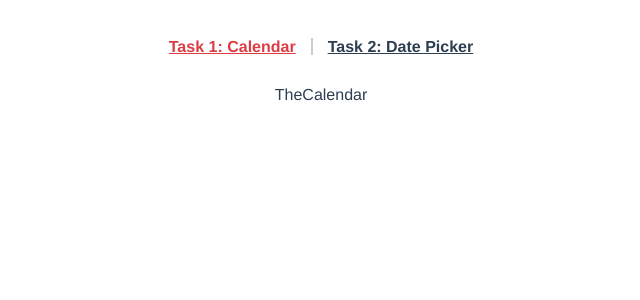
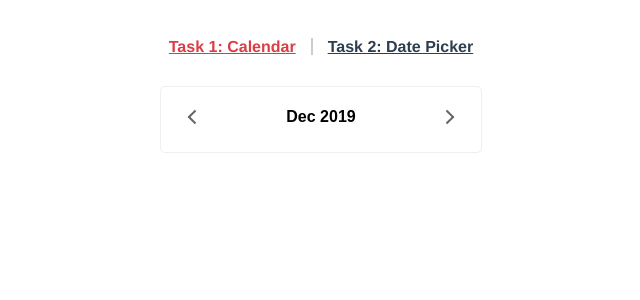
Before and after one commit to askiebaby/my-vue-calendar, a Vue app: page /calendar in a window 1280 px wide. Shown: the top 300 px of the page, without its empty margins (319-959 px from the left). Built offline with nearby package versions, Linux system fonts and the light colour scheme.

Commit message:
Feat: Finish calenadr nav UI

```diff
--- /dev/null
+++ b/src/components/CalendarWidget.vue
@@ -0,0 +1,63 @@
+<template>
+  <section class="calendar">
+    <CalendarNav :today="today" />
+  </section>
+</template>
+
+<script>
+import CalendarNav from '@/components/calendar/CalendarNav';
+
+export default {
+  name: 'CalendarWidget',
+  props: {
+    today: {
+      type: Object,
+      default: () => {},
+      required: true,
+    },
+  },
+  data() {
+    return {};
+  },
+  computed: {},
+  methods: {},
+  components: {
+    CalendarNav,
+  },
+};
+</script>
+
+<style lang="scss" scoped>
+  .calendar {
+    position: relative;
+    width: 300px;
+    margin: auto;
+    border: 1px solid #efefef;
+    padding: 10px;
+    border-radius: 5px;
+    text-align: center;
+    background-color: #ffffff;
+
+    /deep/ button {
+      border: 0;
+      cursor: pointer;
+      background-color: transparent;
+
+      &:hover {
+        background-color: #eeeeee;
+      }
+
+      &:active {
+        &::before,
+        &::after {
+          background-color: #000000;
+        }
+      }
+
+      &:focus {
+        border: 1px dashed #db3d4450;
+        outline: 0;
+      }
+    }
+  }
+</style>
--- /dev/null
+++ b/src/components/calendar/CalendarNav.vue
@@ -0,0 +1,136 @@
+<template>
+  <nav class="calendar__nav">
+    <!-- 控制區塊：上一月 -->
+    <div class="calendar__nav__month-controller">
+      <button class="calendar__nav__prev"></button>
+    </div>
+
+    <!-- 顯示目前年月，或是選擇後的年月 -->
+    <button class="calendar__nav__month-year" v-html="thisYearAndMonthDisplay" />
+
+    <!-- 控制區塊：下一月 -->
+    <div class="calendar__nav__month-controller">
+      <button class="calendar__nav__next"></button>
+    </div>
+  </nav>
+</template>
+
+<script>
+export default {
+  name: 'CalendarNav',
+  props: {
+    today: {
+      type: Object,
+      default: () => {},
+      required: true,
+    },
+  },
+  data() {
+    return {
+      monthEN: [
+        'January',
+        'February',
+        'March',
+        'April',
+        'May',
+        'June',
+        'July',
+        'August',
+        'September',
+        'October',
+        'November',
+        'December',
+      ],
+    };
+  },
+  computed: {
+    thisYearAndMonthDisplay() {
+      return `${this.monthEN[this.today.month].slice(0, 3)} ${this.today.year}`;
+    },
+  },
+  methods: {},
+  components: {},
+};
+</script>
+
+<style lang="scss" scoped>
+  // arrow settings
+  $arrow-top: 16px;
+  $arrow-bottom: 22px;
+  $arrow-margin-with-content: 16px;
+
+  .calendar__nav {
+    display: flex;
+    justify-content: space-around;
+    align-items: center;
+    margin-bottom: 5px;
+
+    &__month-year {
+      flex-basis: 70%;
+      font-size: 1rem;
+      font-weight: 600;
+      padding: 8px 0px;
+      border-radius: 3px;
+    }
+
+    &__month-controller {
+      > button {
+        display: block;
+        position: relative;
+        border: 1px solid #ffffff;
+        border-radius: 50%;
+        padding: 0;
+        width: 40px;
+        height: 40px;
+      }
+    }
+
+    &__prev,
+    &__next {
+      &::before,
+      &::after {
+        content: '';
+        position: absolute;
+        width: 10px;
+        height: 2px;
+        background-color: #666666;
+      }
+
+      &::before {
+        transform: rotate(45deg);
+      }
+
+      &::after {
+        transform: rotate(-45deg);
+      }
+    }
+
+    &__prev {
+      &::before,
+      &::after {
+        right: $arrow-margin-with-content;
+      }
+
+      &::before {
+        top: $arrow-bottom;
+      }
+
+      &::after {
+        top: $arrow-top;
+      }
+    }
+    &__next {
+      &::before,
+      &::after {
+        left: $arrow-margin-with-content;
+      }
+
+      &::before {
+        top: $arrow-top;
+      }
+      &::after {
+        top: $arrow-bottom;
+      }
+    }
+  }
+</style>
--- a/src/views/TheCalendar.vue
+++ b/src/views/TheCalendar.vue
@@ -1,18 +1,37 @@
 <template>
-  <section>TheCalendar</section>
+  <section>
+    <CalendarWidget :today="today" />
+  </section>
 </template>
 
 <script>
+import CalendarWidget from '@/components/CalendarWidget';
+
 export default {
   name: 'TheCalendar',
   data() {
-    return {};
+    return {
+      today: {
+        year: 2019,
+        month: 11,
+        date: 25,
+        day: 3,
+      },
+    };
   },
   computed: {},
   created() {},
-  mounted() {},
+  mounted() {
+    const todayDate = new Date();
+    this.today.year = todayDate.getFullYear();
+    this.today.month = todayDate.getMonth();
+    this.today.date = todayDate.getDate();
+    this.today.day = todayDate.getDay();
+  },
   methods: {},
-  components: {},
+  components: {
+    CalendarWidget,
+  },
 };
 </script>
 
```
